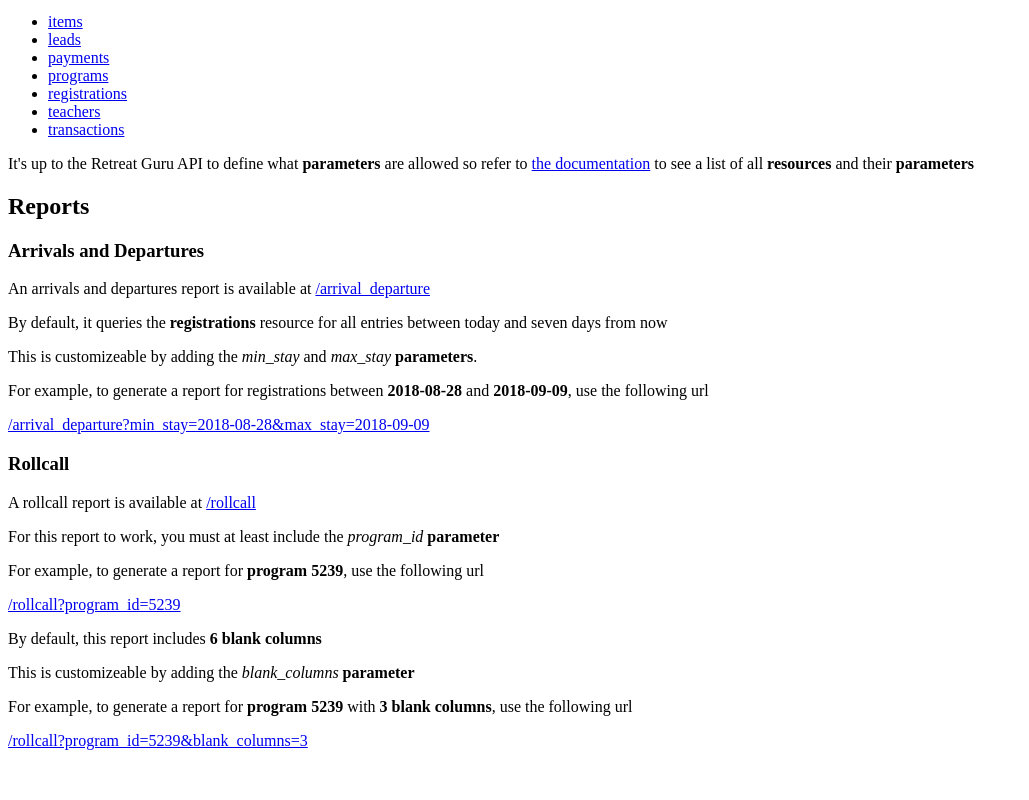
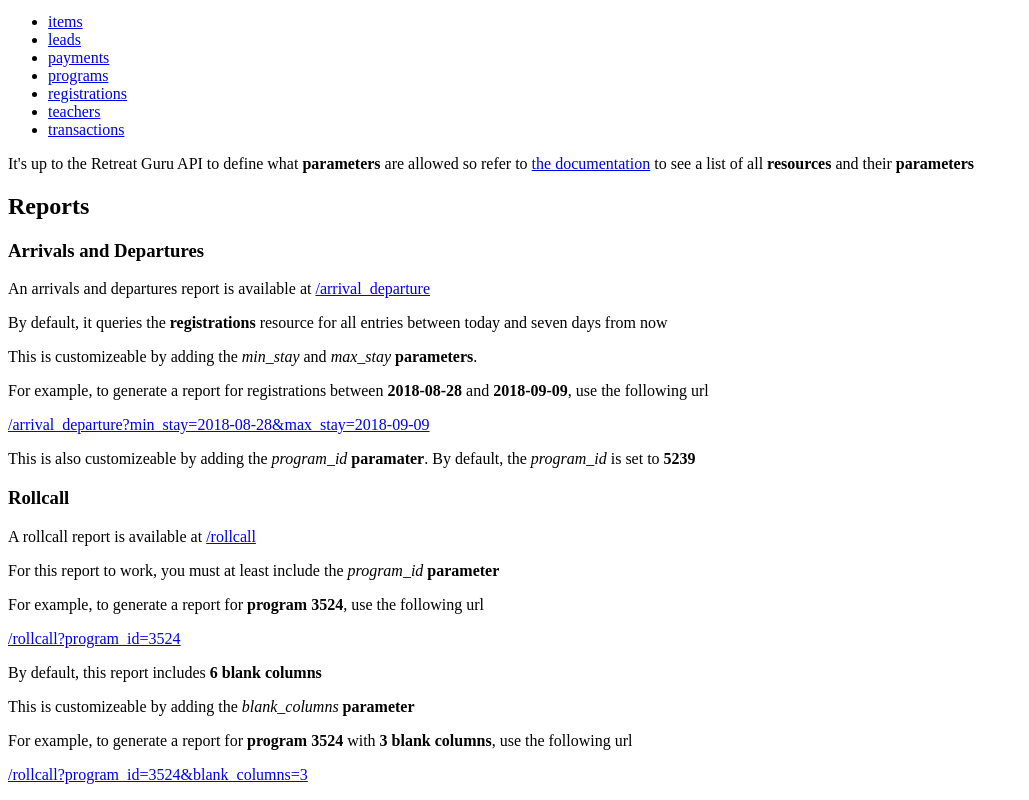
Before and after one commit to danthareja/sivananda-retreat-guru-api, a Next.js app: page / in a window 1280 px wide. Shown: the part 560-1360 px from the top of the page, without its empty margins (0-1029 px from the left). Before the commit the page ends 1326 px from the top, so only its background shows below. Built offline with nearby package versions, Linux system fonts and the light colour scheme.

Commit message:
Restrict query parameters

```diff
--- a/pages/arrival_departure.js
+++ b/pages/arrival_departure.js
@@ -18,7 +18,11 @@
     // Query Retreat Guru
     const [programs, registrations] = await Promise.all([
       get('/programs', { id: query.program_id }),
-      getAll('/registrations', query),
+      getAll('/registrations', {
+        program_id: query.program_id,
+        min_stay: query.min_stay,
+        max_stay: query.max_stay
+      }),
     ]);
 
     // Validate responses
--- a/pages/index.js
+++ b/pages/index.js
@@ -39,17 +39,18 @@
           <p>This is customizeable by adding the <i>min_stay</i> and <i>max_stay</i> <strong>parameters</strong>.</p>
           <p>For example, to generate a report for registrations between <strong>2018-08-28</strong> and <strong>2018-09-09</strong>, use the following url</p>
           <p><a href="/arrival_departure?min_stay=2018-08-28&max_stay=2018-09-09">/arrival_departure?min_stay=2018-08-28&max_stay=2018-09-09</a></p>
+          <p>This is also customizeable by adding the <i>program_id</i> <strong>paramater</strong>. By default, the <i>program_id</i> is set to <strong>5239</strong></p>
         </div>
         <div>
           <h3>Rollcall</h3>
           <p>A rollcall report is available at <a href="/rollcall">/rollcall</a></p>
           <p>For this report to work, you must at least include the <i>program_id</i> <strong>parameter</strong></p>
-          <p>For example, to generate a report for <strong>program 5239</strong>, use the following url</p>
-          <p><a href="/rollcall?program_id=5239">/rollcall?program_id=5239</a></p>
+          <p>For example, to generate a report for <strong>program 3524</strong>, use the following url</p>
+          <p><a href="/rollcall?program_id=3524">/rollcall?program_id=3524</a></p>
           <p>By default, this report includes <strong>6 blank columns</strong></p>
           <p>This is customizeable by adding the <i>blank_columns</i> <strong>parameter</strong></p>
-          <p>For example, to generate a report for <strong>program 5239</strong> with <strong>3 blank columns</strong>, use the following url</p>
-          <p><a href="/rollcall?program_id=5239&blank_columns=3">/rollcall?program_id=5239&blank_columns=3</a></p>
+          <p>For example, to generate a report for <strong>program 3524</strong> with <strong>3 blank columns</strong>, use the following url</p>
+          <p><a href="/rollcall?program_id=3524&blank_columns=3">/rollcall?program_id=3524&blank_columns=3</a></p>
         </div>
       </section>
     </div>
--- a/pages/rollcall.js
+++ b/pages/rollcall.js
@@ -26,7 +26,9 @@
     // Query Retreat Guru
     const [programs, registrations] = await Promise.all([
       get('/programs', { id: query.program_id }),
-      getAll('/registrations', omit(query, ['blank_columns'])),
+      getAll('/registrations', {
+        program_id: query.program_id
+      }),
     ]);
 
     // Validate responses
```
